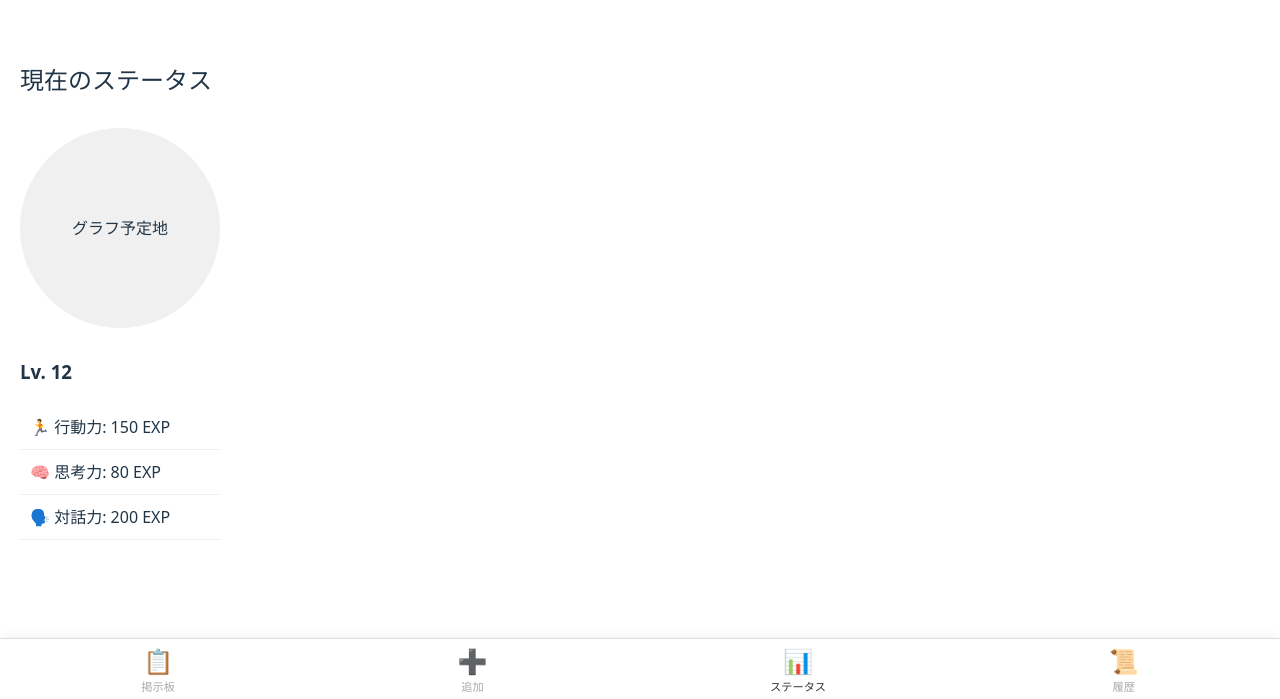
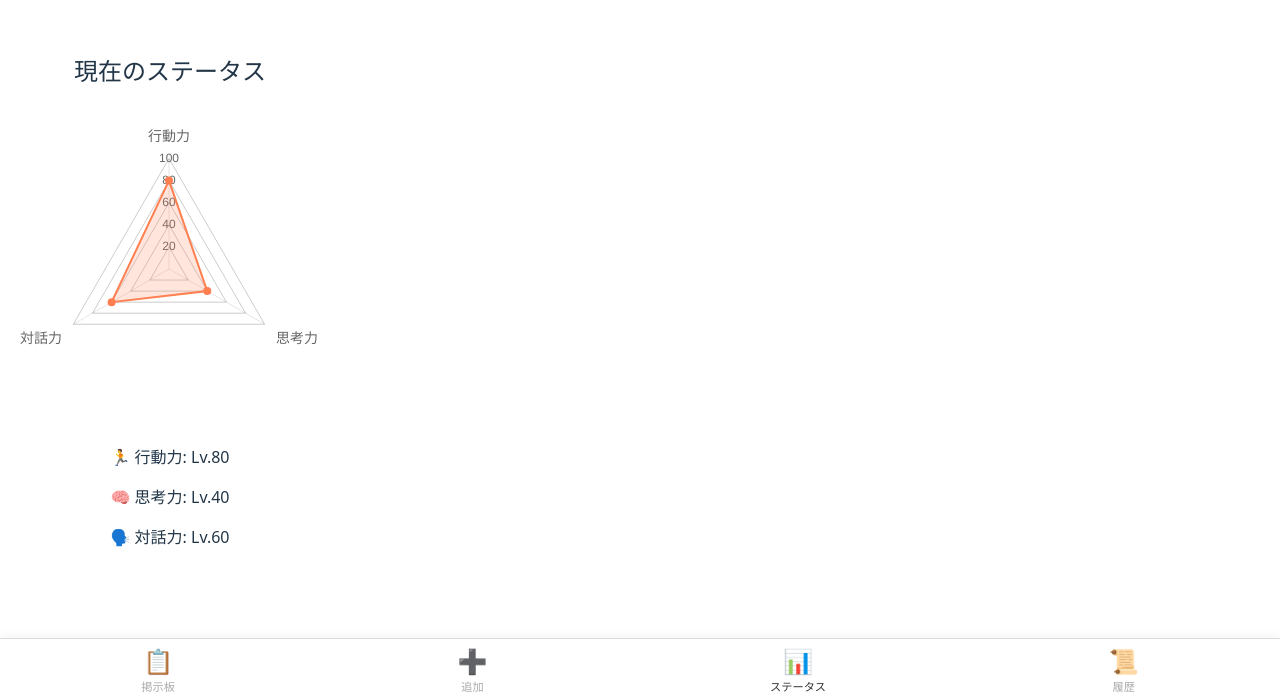
Before and after one commit to Trumpet-Laura/voltech-Inu, a React (Vite) app: page /status in a window 1280 px wide. Shown: the part 101-800 px from the top of the page. Built offline with nearby package versions, Linux system fonts and the light colour scheme.

Commit message:
パラメーターの追加
Chart.jsをつかってパラメータを追加した

```diff
--- a/package.json
+++ b/package.json
@@ -10,8 +10,11 @@
     "preview": "vite preview"
   },
   "dependencies": {
+    "chart.js": "^4.5.1",
     "react": "^19.2.0",
-    "react-dom": "^19.2.0"
+    "react-chartjs-2": "^5.3.1",
+    "react-dom": "^19.2.0",
+    "react-router-dom": "^7.10.1"
   },
   "devDependencies": {
     "@eslint/js": "^9.39.1",
--- a/src/pages/StatusPage.jsx
+++ b/src/pages/StatusPage.jsx
@@ -1,26 +1,91 @@
 import React from 'react';
+// 1. Chart.js で使う部品をインポート
+import {
+  Chart as ChartJS,
+  RadialLinearScale,
+  PointElement,
+  LineElement,
+  Filler,
+  Tooltip,
+  Legend,
+} from 'chart.js';
+// 2. React用のレーダーチャートコンポーネントをインポート
+import { Radar } from 'react-chartjs-2';
+
+// 3. Chart.jsを使うための登録（おまじない）
+ChartJS.register(
+  RadialLinearScale,
+  PointElement,
+  LineElement,
+  Filler,
+  Tooltip,
+  Legend
+);
 
 const StatusPage = () => {
+  // 本来はバックエンドから受け取るデータ
+  const myStats = {
+    action: 80,    // 行動力
+    thinking: 40,  // 思考力
+    dialogue: 60   // 対話力
+  };
+
+  // 4. グラフに渡すデータの設定
+  const data = {
+    labels: ['行動力', '思考力', '対話力'], // 角の名前
+    datasets: [
+      {
+        label: '現在のステータス',
+        data: [myStats.action, myStats.thinking, myStats.dialogue], // 実際の数値
+        backgroundColor: 'rgba(255, 127, 80, 0.2)', // 中の色（薄いオレンジ）
+        borderColor: 'rgba(255, 127, 80, 1)',       // 線の色（濃いオレンジ）
+        borderWidth: 2,
+        pointBackgroundColor: 'rgba(255, 127, 80, 1)', // 点の色
+      },
+    ],
+  };
+
+  // 5. グラフの見た目オプション設定
+  const options = {
+    scales: {
+      r: {
+        min: 0,   // 最小値
+        max: 100, // 最大値
+        ticks: {
+          stepSize: 20, // 目盛りの間隔
+          backdropColor: 'transparent', // 目盛りの背景を透明に
+        },
+        grid: {
+          color: '#ccc', // 網目の色
+        },
+        pointLabels: {
+          font: {
+            size: 14 // ラベル（行動力など）の文字サイズ
+          }
+        }
+      },
+    },
+    plugins: {
+      legend: {
+        display: false, // 上に出る「現在のステータス」という凡例を消す（お好みで）
+      }
+    }
+  };
+
   return (
-    <div style={{ padding: '20px' }}>
+    <div style={{ padding: '20px', textAlign: 'center' }}>
       <h2>現在のステータス</h2>
-      <div style={{ textAlign: 'center', margin: '30px 0' }}>
-        {/* 仮の六角形グラフ画像（あとで実装） */}
-        <div style={{
-          width: '200px', height: '200px', background: '#f0f0f0',
-          borderRadius: '50%', margin: '0 auto', display: 'flex',
-          alignItems: 'center', justifyContent: 'center'
-        }}>
-          グラフ予定地
-        </div>
+
+      {/* ▼ Chart.jsの描画エリア ▼ */}
+      <div style={{ width: '300px', margin: '0 auto' }}>
+        <Radar data={data} options={options} />
       </div>
 
-      <h3>Lv. 12</h3>
-      <ul style={{ listStyle: 'none', padding: 0 }}>
-        <li style={{ padding: '10px', borderBottom: '1px solid #eee' }}>🏃 行動力: 150 EXP</li>
-        <li style={{ padding: '10px', borderBottom: '1px solid #eee' }}>🧠 思考力: 80 EXP</li>
-        <li style={{ padding: '10px', borderBottom: '1px solid #eee' }}>🗣️ 対話力: 200 EXP</li>
-      </ul>
+      <div style={{ marginTop: '20px', textAlign: 'left', display: 'inline-block' }}>
+        <p>🏃 行動力: Lv.{myStats.action}</p>
+        <p>🧠 思考力: Lv.{myStats.thinking}</p>
+        <p>🗣️ 対話力: Lv.{myStats.dialogue}</p>
+      </div>
     </div>
   );
 };
```
Also changed, not shown: 1 other file (tests, documents, lock files or other folders).
